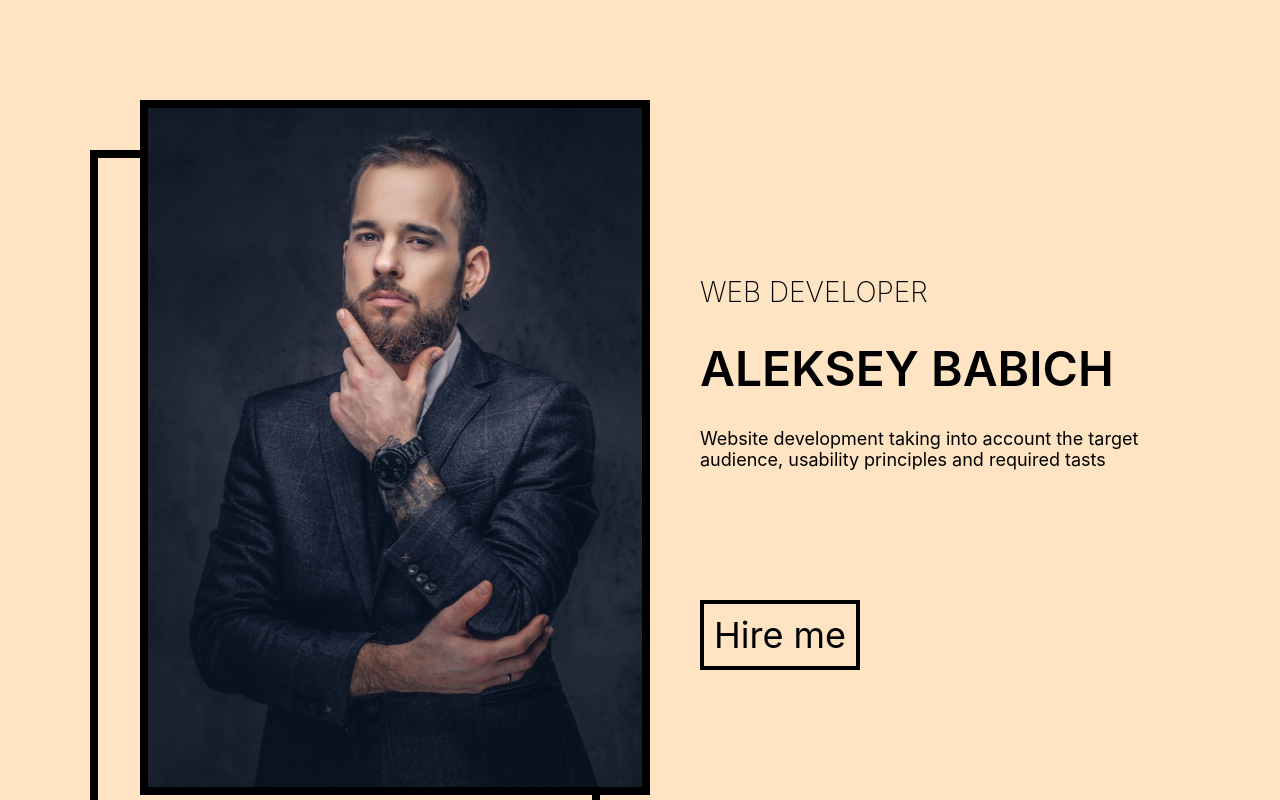
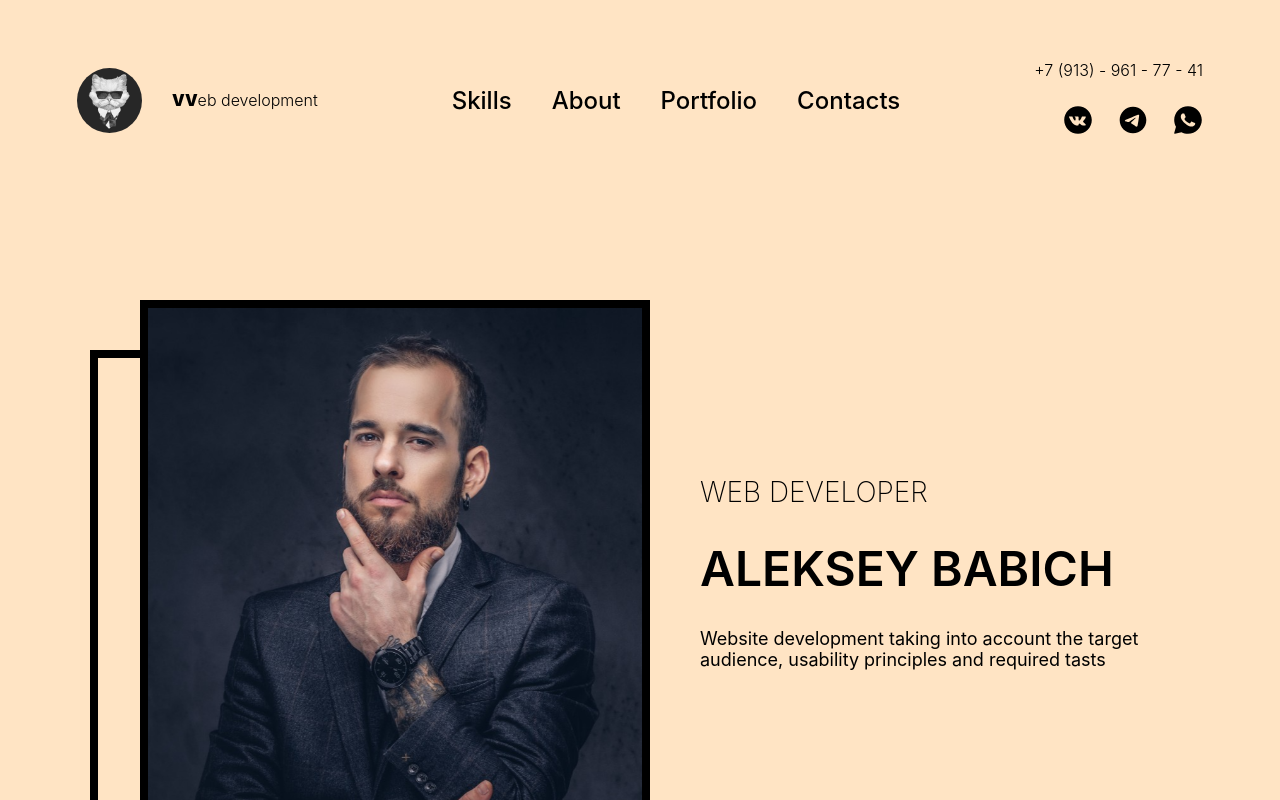
Before and after one commit to AlekseyBabich/site_visitka, a Next.js app: page /home in a window 1280 px wide. Shown: the top 800 px of the page. Built offline with nearby package versions, Linux system fonts and the light colour scheme.

Commit message:
v02: edit css

```diff
--- a/src/components/Header/index.tsx
+++ b/src/components/Header/index.tsx
@@ -28,7 +28,7 @@ export const Header = () => {
                             <Link href={ '/skills' }>Skills</Link>
                         </div>
                         <div className={ styles['header__links--item'] }>
-                            <Link href={ '/' }>About</Link>
+                            <Link href={ '/about' }>About</Link>
                         </div>
                         <div className={ styles['header__links--item'] }>
                             <Link href={ '/' }>Portfolio</Link>
--- a/src/components/pages/MySkillsPage/index.module.css
+++ b/src/components/pages/MySkillsPage/index.module.css
@@ -2,13 +2,15 @@
 
 .container {
     display: flex;
+    background: bisque;
     align-items: center;
     justify-content: center;
-    margin-top: 200px;
 }
 
 .main__container {
     width: 1600px;
+    margin-bottom: 100px;
+    margin-top: 100px;
 }
 
 /* ----------------------- content ------------------------- */
--- a/src/components/pages/MySkillsPage/index.tsx
+++ b/src/components/pages/MySkillsPage/index.tsx
@@ -1,9 +1,9 @@
 import React from 'react';
-import styles from './index.module.css'
 import {WebDesignSvg} from "../../../components/SvgComponents/WebDesignSvg";
 import {BackendSvg} from "../../../components/SvgComponents/BackendSvg";
 import {FrontendSvg} from "../../../components/SvgComponents/FrontendSvg";
 import {SeoSvg} from "../../../components/SvgComponents/SeoSvg";
+import styles from './index.module.css'
 
 export const MySkillsPage = () => {
     const mockCards = [
--- a/src/pages/about/index.tsx
+++ b/src/pages/about/index.tsx
@@ -1,10 +1,14 @@
 import React from 'react';
 import AboutPage from "../../components/pages/AboutPage";
+import {Header} from "../../components/Header";
+import {Footer} from "../../components/Footer";
 
 const About = () => {
     return (
         <div>
-           <AboutPage/>
+            <Header/>
+            <AboutPage/>
+            <Footer/>
         </div>
     );
 };
--- a/src/pages/home/index.tsx
+++ b/src/pages/home/index.tsx
@@ -1,10 +1,14 @@
 import React from 'react';
 import {HomePage} from "../../components/pages/HomePage";
+import {Header} from "../../components/Header";
+import {Footer} from "../../components/Footer";
 
 const Home = () => {
     return (
         <div>
+            <Header/>
             <HomePage/>
+            <Footer/>
         </div>
     );
 };
--- a/src/pages/skills/index.tsx
+++ b/src/pages/skills/index.tsx
@@ -1,10 +1,14 @@
 import React from 'react';
 import {MySkillsPage} from "../../components/pages/MySkillsPage";
+import {Header} from "../../components/Header";
+import {Footer} from "../../components/Footer";
 
 const Skills = () => {
     return (
         <div>
+            <Header/>
             <MySkillsPage/>
+            <Footer/>
         </div>
     );
 };
```
